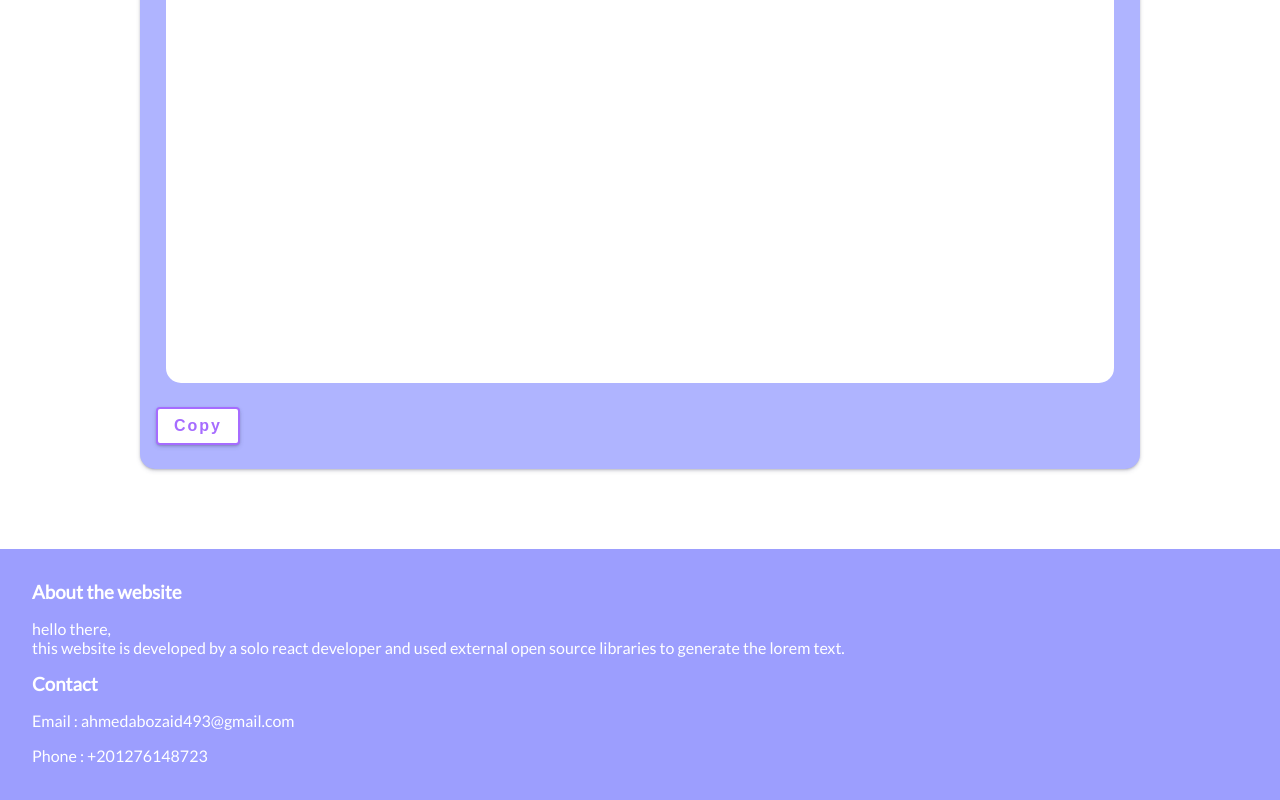
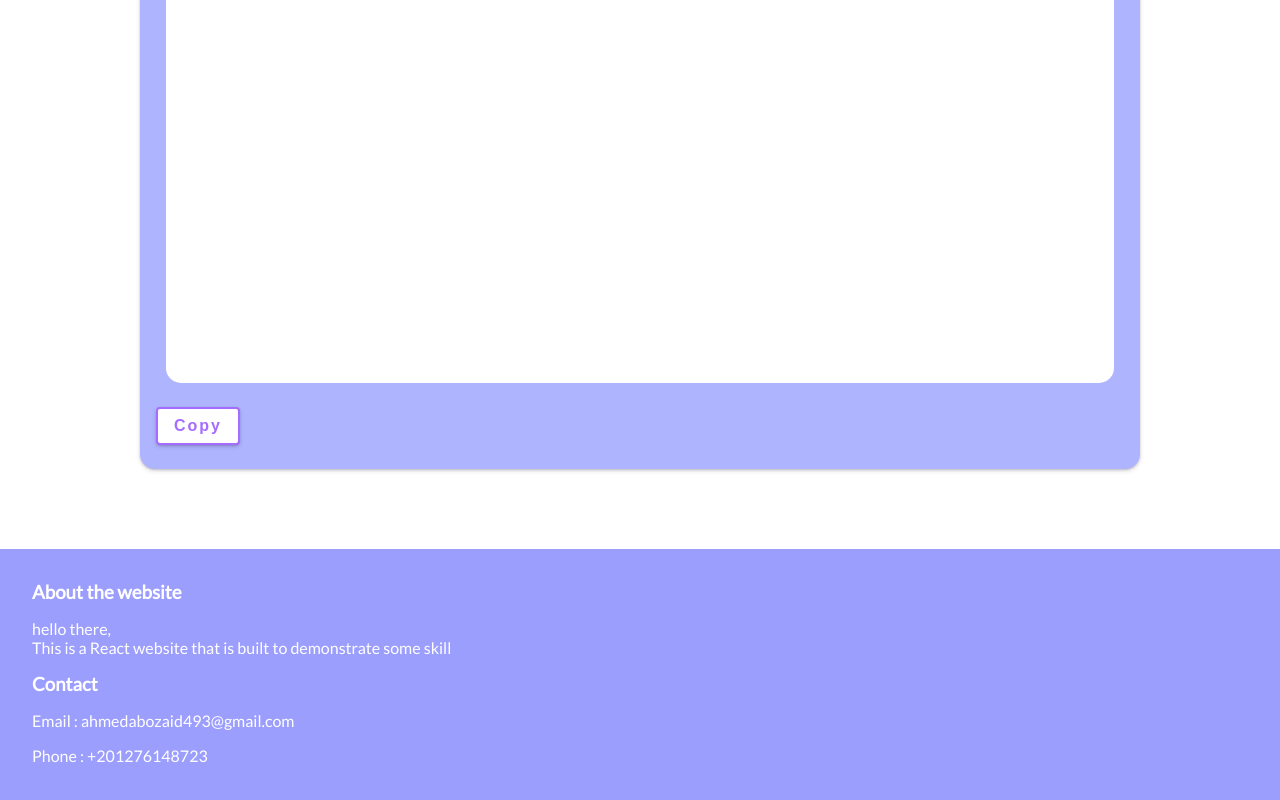
Before and after one commit to AhmedAbozaid9/lorem_box, a React (Create React App) app: page /generate in a window 1280 px wide. Shown: the part 340-1140 px from the top of the page. Built offline with nearby package versions, Linux system fonts and the light colour scheme.

Commit message:
change footer text

```diff
--- a/src/components/Footer.js
+++ b/src/components/Footer.js
@@ -7,8 +7,7 @@ function Footer() {
         <h3>About the website</h3>
         <p>
           hello there, <br />
-          this website is developed by a solo react developer and used external
-          open source libraries to generate the lorem text.
+          This is a React website that is built to demonstrate some skill
         </p>
       </section>
       <section>
```
